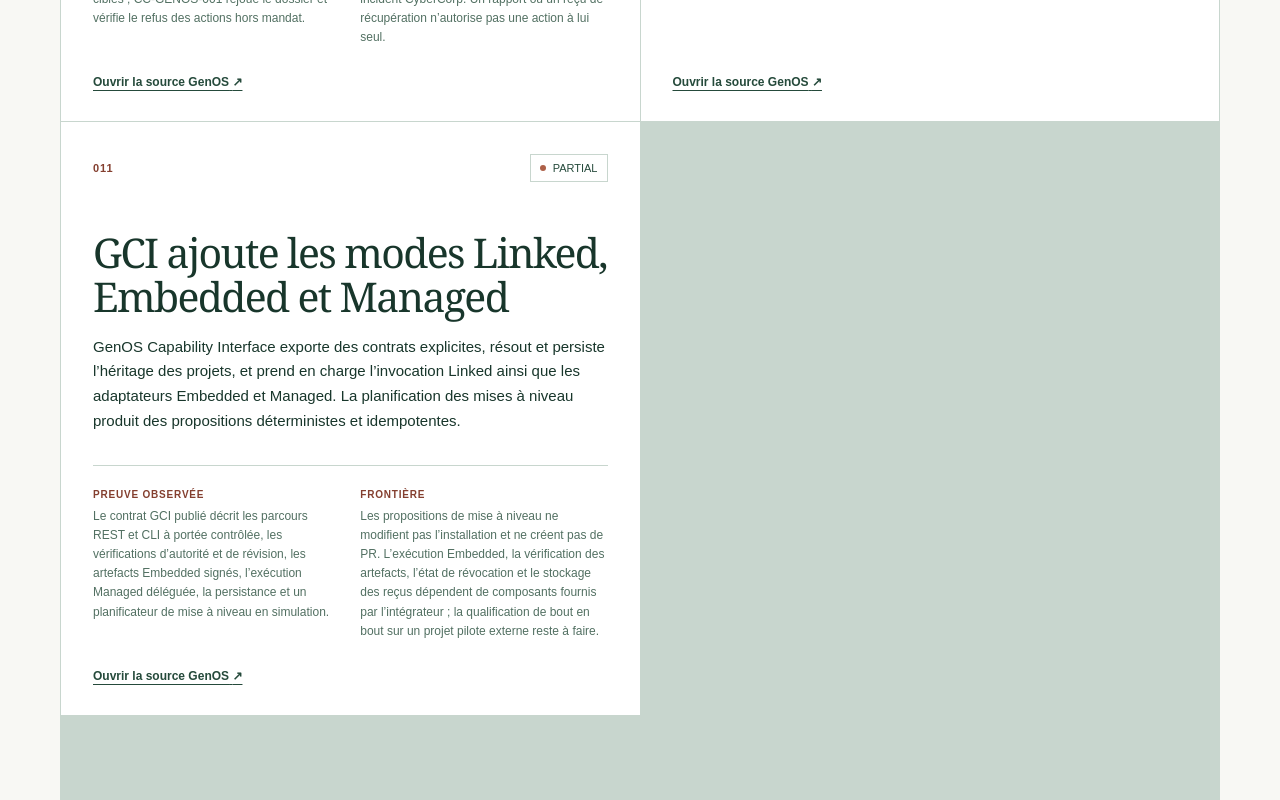
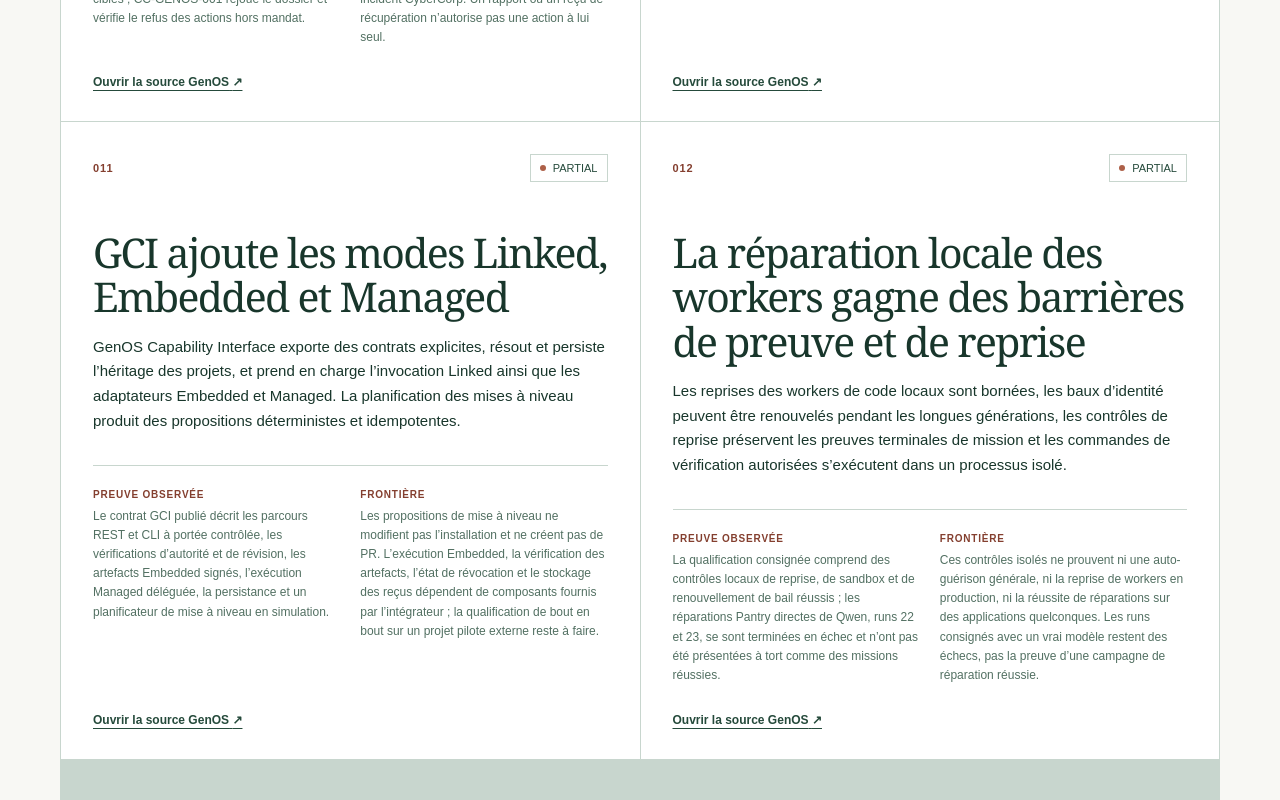
Before and after one commit to PISSARAW/GenOSWork, a Next.js app: page /fr/updates in a window 1280 px wide. Shown: the part 3580-4380 px from the top of the page. Built offline with nearby package versions, Linux system fonts and the light colour scheme; no server answers.

Commit message:
docs: add local worker recovery evolution

```diff
--- a/components/product-evolutions.ts
+++ b/components/product-evolutions.ts
@@ -226,4 +226,23 @@ export const productEvolutions: ProductEvolution[] = [
     },
     sourcePath: "docs/03-reference/gci.md",
   },
+  {
+    id: "local-worker-recovery-evidence",
+    status: "partial",
+    date: "2026-10-23",
+    title: { en: "Local worker repair now has tighter evidence and recovery gates", fr: "La réparation locale des workers gagne des barrières de preuve et de reprise" },
+    summary: {
+      en: "Retries for local code workers are bounded, identity leases can renew during long generations, recovery checks preserve terminal mission evidence, and allowlisted verification commands run in an isolated process.",
+      fr: "Les reprises des workers de code locaux sont bornées, les baux d’identité peuvent être renouvelés pendant les longues générations, les contrôles de reprise préservent les preuves terminales de mission et les commandes de vérification autorisées s’exécutent dans un processus isolé.",
+    },
+    evidence: {
+      en: "The recorded qualification includes passing local recovery, sandbox and identity-lease checks, while direct Qwen Pantry repair runs 22 and 23 ended failed and were correctly blocked from claiming mission success.",
+      fr: "La qualification consignée comprend des contrôles locaux de reprise, de sandbox et de renouvellement de bail réussis ; les réparations Pantry directes de Qwen, runs 22 et 23, se sont terminées en échec et n’ont pas été présentées à tort comme des missions réussies.",
+    },
+    limit: {
+      en: "These isolated checks do not establish general autonomous healing, production-worker recovery, or repair success on arbitrary applications. The recorded real-model runs remain failures, not evidence of a successful repair campaign.",
+      fr: "Ces contrôles isolés ne prouvent ni une auto-guérison générale, ni la reprise de workers en production, ni la réussite de réparations sur des applications quelconques. Les runs consignés avec un vrai modèle restent des échecs, pas la preuve d’une campagne de réparation réussie.",
+    },
+    sourcePath: "docs/06-qualite-preuves/rapport-experiences-auto-guerison-2026-10-23.md",
+  },
 ];
```
